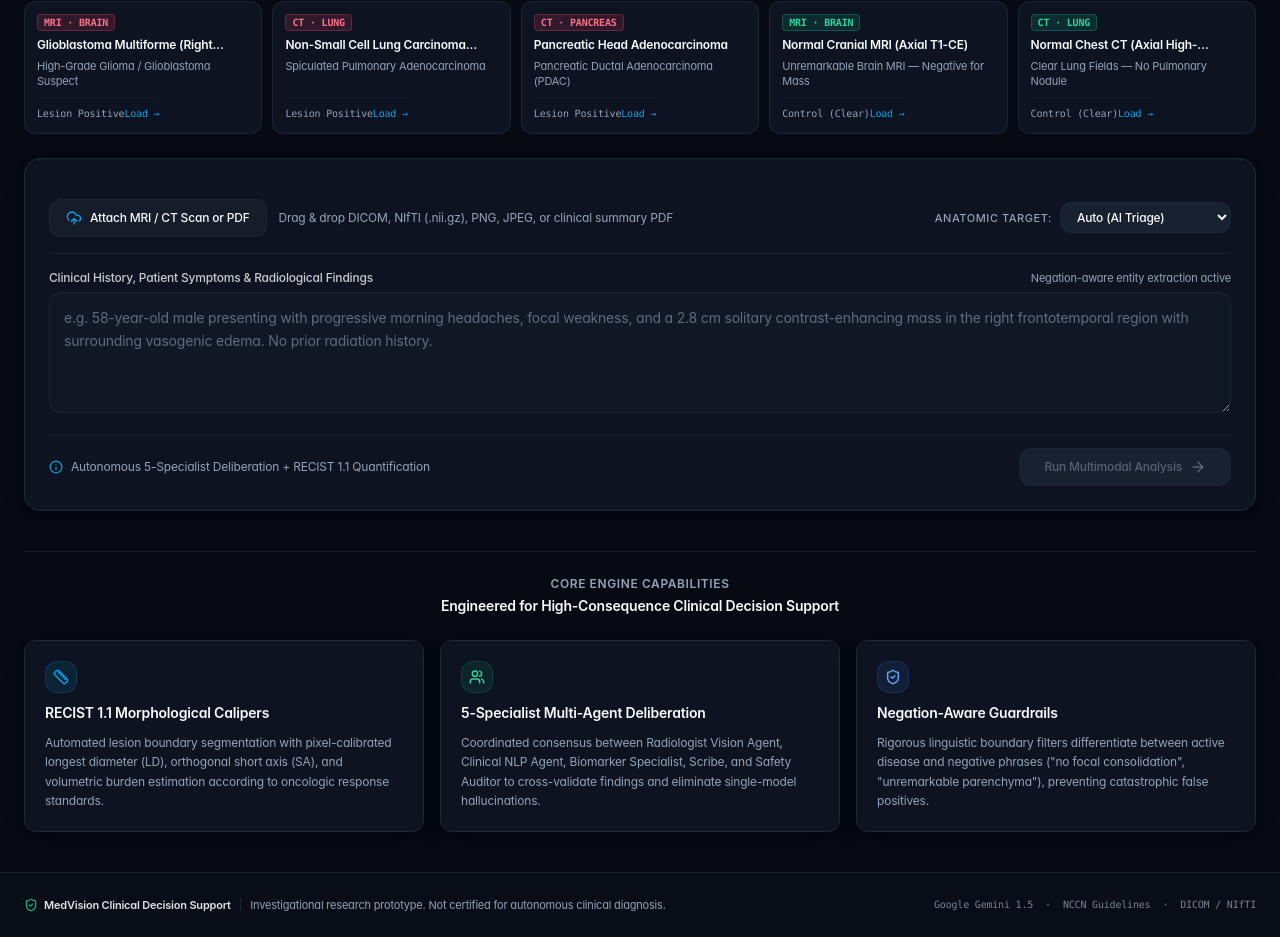
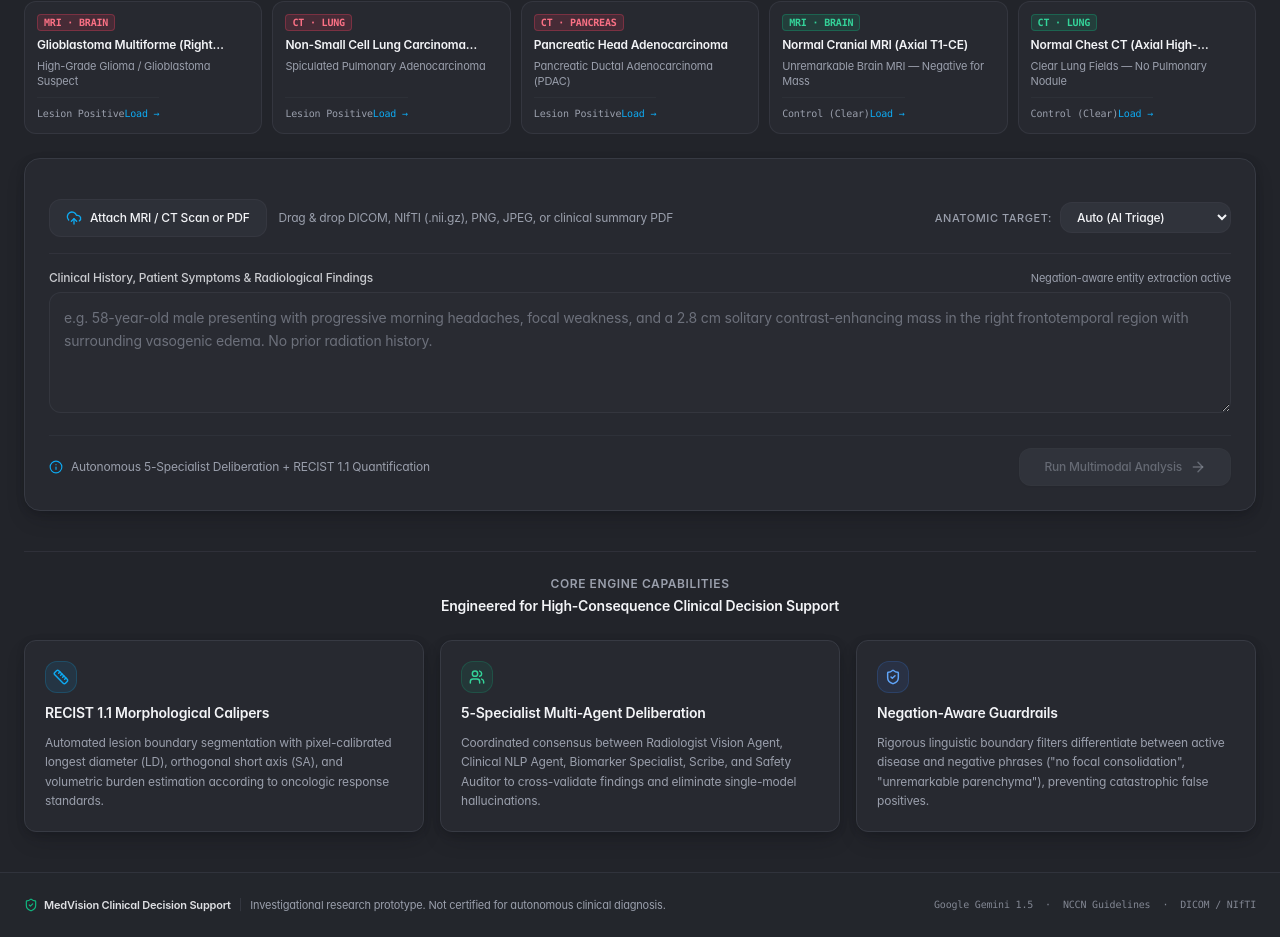
Before and after one commit to sudheerresearchai-max/medvision-agent, a Next.js app in the folder web-app/: page / in a window 1280 px wide. Shown: the part 416-1353 px from the top of the page. Built offline with nearby package versions, Linux system fonts and the light colour scheme.

Commit message:
style(theme): apply user color template palette (#22242a / #272930)

```diff
--- a/web-app/app/globals.css
+++ b/web-app/app/globals.css
@@ -9,46 +9,46 @@
 
 @layer base {
   :root {
-    /* Clinical Light Mode — Clean Medical Slate */
-    --background: 210 20% 98%;             /* #F8FAFC */
-    --foreground: 222 47% 11%;            /* #0F172A deep slate */
-    --card: 0 0% 100%;                    /* #FFFFFF */
-    --card-foreground: 222 47% 11%;
-    --primary: 199 89% 48%;               /* #0EA5E9 Diagnostic Sky/Cyan */
+    /* Clean Medical Light Mode */
+    --background: 220 15% 97%;            /* #F5F7FA */
+    --foreground: 225 11% 15%;            /* #22242A */
+    --card: 0 0% 100%;
+    --card-foreground: 225 11% 15%;
+    --primary: 199 89% 48%;               /* #0EA5E9 Diagnostic Sky */
     --primary-foreground: 0 0% 100%;
-    --secondary: 210 28% 95%;             /* #F1F5F9 */
-    --secondary-foreground: 215 25% 27%;  /* #334155 */
-    --muted: 210 28% 95%;
-    --muted-foreground: 215 16% 47%;      /* #64748B */
+    --secondary: 220 14% 92%;
+    --secondary-foreground: 225 11% 25%;
+    --muted: 220 14% 92%;
+    --muted-foreground: 225 10% 45%;
     --accent: 199 89% 48%;
     --accent-foreground: 0 0% 100%;
-    --destructive: 347 87% 58%;           /* #F43F5E Signal Rose */
+    --destructive: 347 87% 58%;           /* #F43F5E */
     --destructive-foreground: 0 0% 100%;
-    --border: 214 32% 91%;                /* #E2E8F0 */
-    --input: 214 32% 91%;
+    --border: 220 13% 86%;
+    --input: 220 13% 86%;
     --ring: 199 89% 48%;
     --radius: 0.75rem;
   }
 
   .dark {
-    /* MedVision Clinical PACS Dark Mode — Deep Obsidian & Precision Slate */
-    --background: 222 47% 5%;             /* #070A10 obsidian clinical slate */
-    --foreground: 210 40% 98%;            /* #F8FAFC high-contrast text */
-    --card: 222 44% 9%;                   /* #0E1422 workstation panel */
-    --card-foreground: 210 40% 98%;
-    --primary: 199 89% 48%;               /* #0EA5E9 Diagnostic Cyan */
+    /* User Color Template: #22242A (Background) & #272930 (Cards/Panels) */
+    --background: 225 11% 15%;            /* #22242A Canvas Background */
+    --foreground: 220 18% 96%;            /* #F2F4F8 Crisp text */
+    --card: 227 10% 17%;                  /* #272930 Workstation Surface */
+    --card-foreground: 220 18% 96%;
+    --primary: 199 89% 50%;               /* #0EA5E9 Diagnostic Cyan */
     --primary-foreground: 0 0% 100%;
-    --secondary: 217 33% 14%;             /* #182234 inset clinical surface */
-    --secondary-foreground: 210 40% 92%;
-    --muted: 217 33% 14%;
-    --muted-foreground: 215 20% 65%;      /* #94A3B8 clinical technical text */
-    --accent: 199 89% 48%;
+    --secondary: 225 10% 21%;             /* #2F323C Inset / Hover Surface */
+    --secondary-foreground: 220 18% 92%;
+    --muted: 225 10% 21%;
+    --muted-foreground: 225 10% 64%;      /* #979EAC Muted technical text */
+    --accent: 199 89% 50%;
     --accent-foreground: 0 0% 100%;
     --destructive: 347 87% 58%;           /* #F43F5E Lesion Alert */
     --destructive-foreground: 0 0% 100%;
-    --border: 217 33% 18%;                /* #1E293B precision hairline border */
-    --input: 217 33% 18%;
-    --ring: 199 89% 48%;
+    --border: 225 10% 24%;                /* #353844 Hairline border */
+    --input: 225 10% 24%;
+    --ring: 199 89% 50%;
   }
 
   * {
@@ -67,13 +67,13 @@
   .workstation-card {
     background-color: hsl(var(--card));
     border: 1px solid hsl(var(--border));
-    box-shadow: 0 2px 8px -2px rgba(0, 0, 0, 0.4), 0 12px 24px -6px rgba(0, 0, 0, 0.3);
+    box-shadow: 0 2px 8px -2px rgba(15, 17, 23, 0.4), 0 10px 22px -6px rgba(15, 17, 23, 0.3);
   }
 
   /* Diagnostic clinical pill chip */
   .clinical-pill {
     border-radius: 9999px;
-    background: hsl(var(--secondary) / 0.7);
+    background: hsl(var(--secondary) / 0.75);
     border: 1px solid hsl(var(--border));
     transition: all 0.15s ease-in-out;
   }
@@ -86,26 +86,10 @@
   /* Medical calibration grid for scan viewport contrast */
   .pacs-grid {
     background-image:
-      linear-gradient(to right, rgba(255, 255, 255, 0.03) 1px, transparent 1px),
-      linear-gradient(to bottom, rgba(255, 255, 255, 0.03) 1px, transparent 1px);
+      linear-gradient(to right, rgba(255, 255, 255, 0.04) 1px, transparent 1px),
+      linear-gradient(to bottom, rgba(255, 255, 255, 0.04) 1px, transparent 1px);
     background-size: 24px 24px;
-    background-color: #05070B;
-  }
-
-  /* Pulse animation for active diagnostic agent scanning */
-  @keyframes scanline {
-    0% { transform: translateY(-100%); }
-    100% { transform: translateY(1000%); }
-  }
-
-  .scanline-effect {
-    position: absolute;
-    top: 0;
-    left: 0;
-    right: 0;
-    height: 3px;
-    background: linear-gradient(90deg, transparent, rgba(14, 165, 233, 0.8), transparent);
-    animation: scanline 3s linear infinite;
+    background-color: #191B20;
   }
 }
 
```
